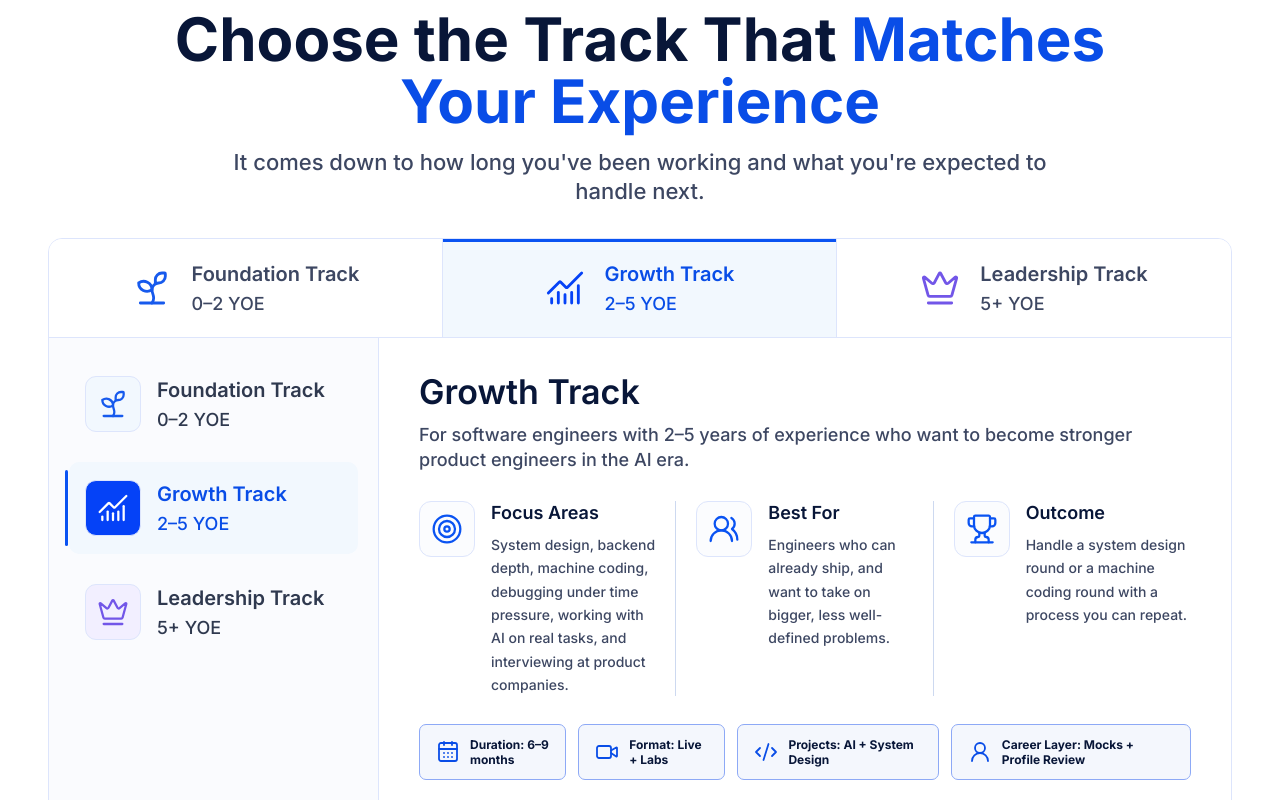
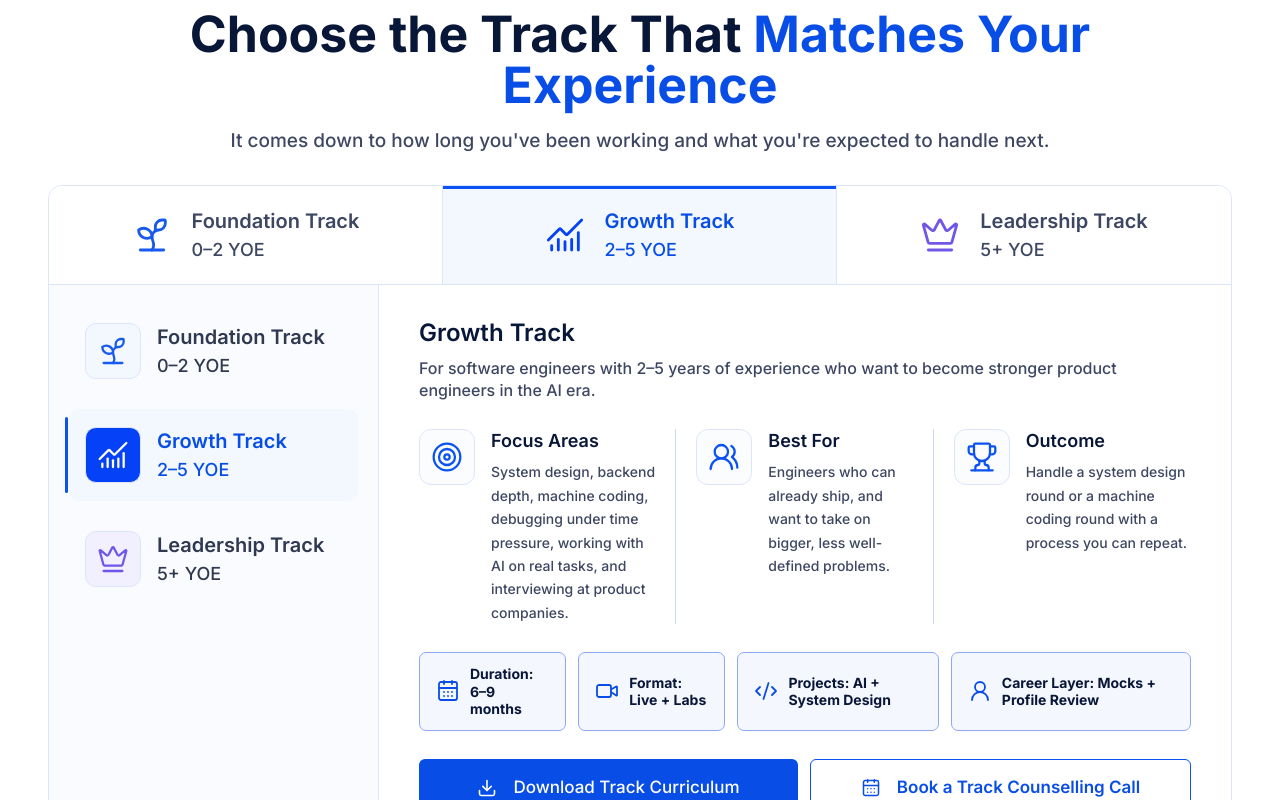
Before and after one commit to InterviewCall/AI-Proof-Engineering, a Next.js app: page / in a window 1280 px wide. Shown: the part 3040-3840 px from the top of the page. Built offline with nearby package versions, Linux system fonts and the light colour scheme.

Commit message:
fix 4th page

```diff
--- a/src/components/Sections/CareerPath/CareerPathSection.tsx
+++ b/src/components/Sections/CareerPath/CareerPathSection.tsx
@@ -35,7 +35,7 @@ const CareerPathSection: FC = () => {
                 xl:px-12
             "
         >
-            <div className="mx-auto w-full max-w-345">
+            <div className="mx-auto w-full max-w-[1540px]">
                 {/* =====================================================
                     SECTION HEADER
                 ====================================================== */}
@@ -81,7 +81,7 @@ const CareerPathSection: FC = () => {
                         className="
                             mt-3
                             hidden
-                            text-[clamp(3rem,5vw,3.75rem)]
+                            text-[50px]
                             font-bold
                             leading-[1.03]
                             tracking-[-1%]
@@ -118,12 +118,12 @@ const CareerPathSection: FC = () => {
                             mx-auto
                             mt-4
                             max-w-220
-                            text-[17px]
+                            text-[19px]
                             font-medium
                             leading-[1.32]
                             tracking-[-5%]
                             text-(--career-path-section-subtitle-text)
-                            sm:text-[22px]
+
                         "
                     >
                         <span className="lg:hidden">
--- a/src/components/Sections/CareerPath/TrackDetail.tsx
+++ b/src/components/Sections/CareerPath/TrackDetail.tsx
@@ -236,11 +236,10 @@ const TrackDetail: FC<TrackDetailProps> = ({
         <div className="min-w-0 px-6 py-7 xl:px-10 xl:py-8">
             <h3
                 className="
-                    text-[32px]
+                    text-[24px]
                     font-semibold
                     leading-[1.32]
                     text-(--career-path-card-title)
-                    xl:text-[34px]
                     tracking-[-2%]
                 "
             >
@@ -256,7 +255,6 @@ const TrackDetail: FC<TrackDetailProps> = ({
                     leading-[1.38]
                     tracking-[-2%]
                     text-(--career-path-card-text)
-                    xl:text-[18px]
                 "
             >
                 {track.description}
--- a/src/components/Sections/CareerPath/TrackMetaItem.tsx
+++ b/src/components/Sections/CareerPath/TrackMetaItem.tsx
@@ -37,7 +37,7 @@ const TrackMetaItem: FC<TrackMetaItemProps> = ({
                 strokeWidth={1.8}
             />
 
-            <span className="whitespace-normal break-words text-left text-[12px] font-bold leading-tight">
+            <span className="whitespace-normal break-words text-left text-[14px] font-bold leading-tight">
                 {label}
             </span>
         </div>
```
